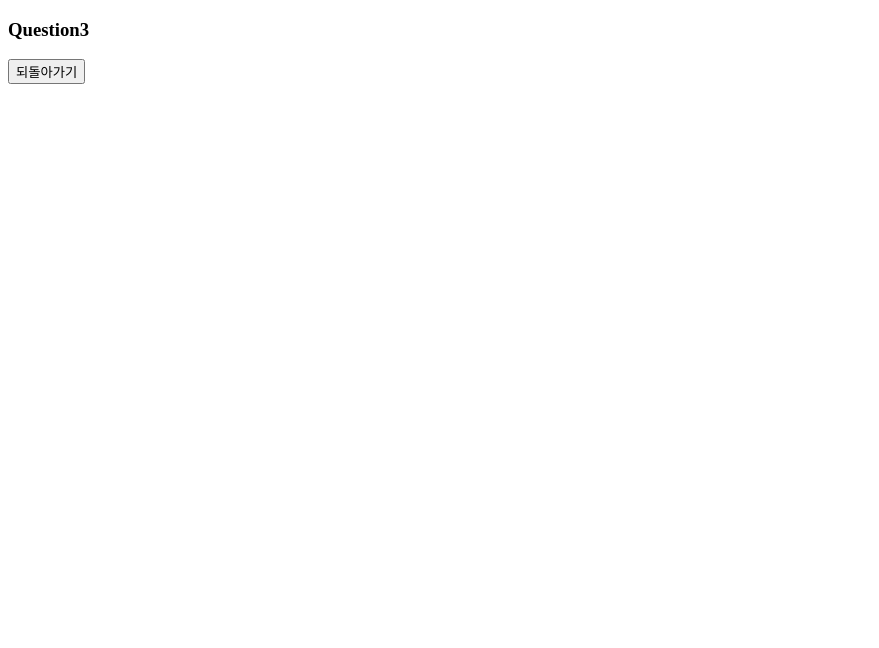
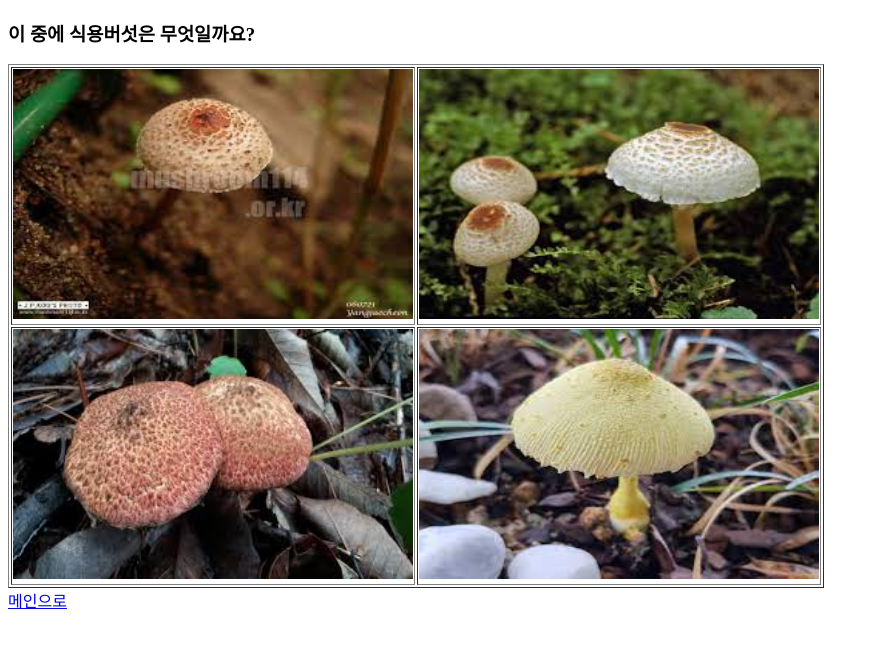
Before and after one commit to ki-yungkim/Python_FinalProject_ML_Mushrooms, a Flask app: page /resource/testSurviveOrDeath in a window 1280 px wide. Shown: the top 648 px of the page, without its empty margins (0-879 px from the left). Run offline with Flask 2, Linux system fonts and the light colour scheme.

Commit message:
Update question3.html

```diff
--- a/소스코드/Mushroom/MushroomClassification - 재현/templates/imgQuestion/question3.html
+++ b/소스코드/Mushroom/MushroomClassification - 재현/templates/imgQuestion/question3.html
@@ -5,10 +5,36 @@
     <title>Question 3</title>
 </head>
 <body>
-<h3>Question3</h3>
-<!-- 되돌아가기 -->
+
+<!-- 질문지 -->
 <div>
-      <button onclick="history.back()">되돌아가기</button>
+    <h3>이 중에 식용버섯은 무엇일까요?</h3>
+</div>
+
+<!-- 보기 항목 -->
+<div >
+    <form action="/resource/wrongAnswer" method="POST">
+        <input type="hidden" name="name" id="name" value="갈색고리갓버섯">
+
+    <table border="1">
+        <tr>
+            <td><input type="IMAGE" src="https://raw.githubusercontent.com/FinalMushrooms/Playdata_Final_Mushrooms/main/%EC%9D%B4%EB%AF%B8%EC%A7%80%EC%86%8C%EC%8A%A4/%EA%B0%88%EC%83%89%EA%B3%A0%EB%A6%AC%EA%B0%93%EB%B2%84%EC%84%AF.jpg" width="400" height="250" name="submit" value="submit"></td>
+            <td><input type="IMAGE" src="https://raw.githubusercontent.com/FinalMushrooms/Playdata_Final_Mushrooms/main/%EC%9D%B4%EB%AF%B8%EC%A7%80%EC%86%8C%EC%8A%A4/%EA%B0%88%EC%83%89%EA%B3%A0%EB%A6%AC%EA%B0%93%EB%B2%84%EC%84%AF2.jpg" width="400" height="250" name="submit" value="submit"></td>
+        </tr>
+        <tr>
+            <td><input type="IMAGE" src="https://raw.githubusercontent.com/FinalMushrooms/Playdata_Final_Mushrooms/main/%EC%9D%B4%EB%AF%B8%EC%A7%80%EC%86%8C%EC%8A%A4/%EA%B0%88%EC%83%89%EA%B3%A0%EB%A6%AC%EA%B0%93%EB%B2%84%EC%84%AF3.jpg" width="400" height="250" name="submit" value="submit"></td>
+        </form>
+        <form action="/resource/correctAnswer" method="POST">
+            <input type="hidden" name="name2" id="name2" value="노랑갓버섯">
+            <td><input type="IMAGE" src="https://raw.githubusercontent.com/FinalMushrooms/Playdata_Final_Mushrooms/main/%EC%9D%B4%EB%AF%B8%EC%A7%80%EC%86%8C%EC%8A%A4/%EB%85%B8%EB%9E%91%EA%B0%93%EB%B2%84%EC%84%AF.jpg" width="400" height="250" name="submit" value="submit"></td>
+        </form>
+        </tr>
+    </table>
+</div>
+
+<!-- 메인으로 -->
+<div>
+     <a href="/">메인으로</a>
 </div>
 </body>
 </html>
```
